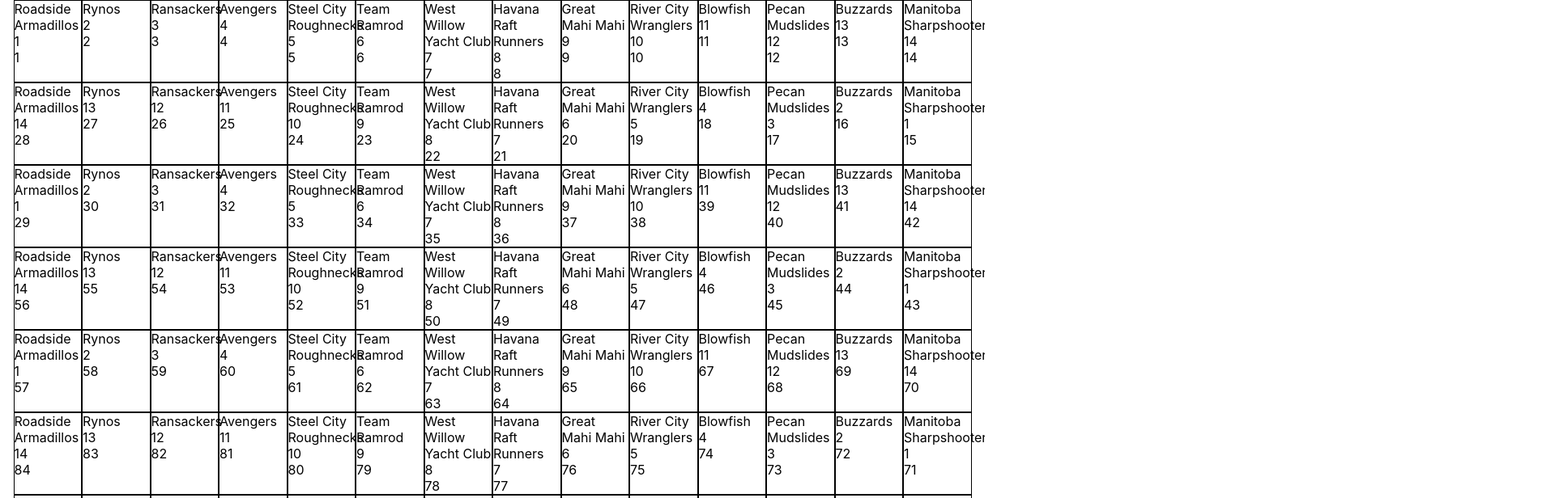
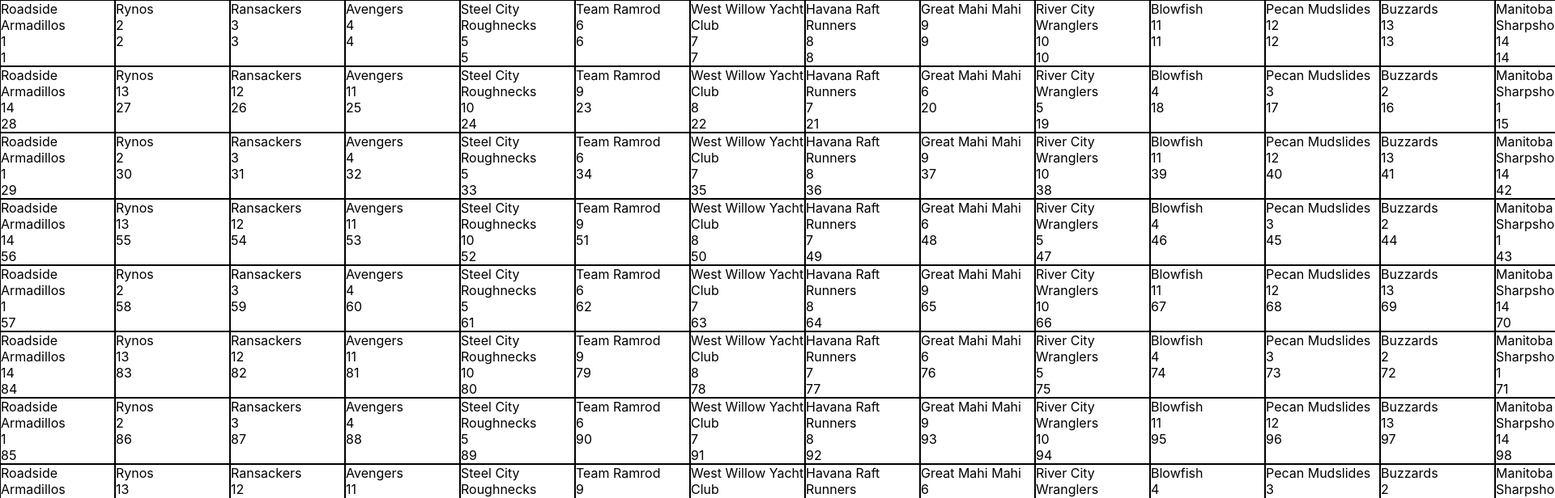
Before and after one commit to AThomasBianchi/big-board, a React (Create React App) app: page / in a window 1280 px wide. Shown: the top 616 px of the page at 81% size, 1920 px wide, since content can reach past the window. Built offline with nearby package versions, Linux system fonts and the light colour scheme.

Commit message:
fix scroll, set width

```diff
--- a/src/Components/App.css
+++ b/src/Components/App.css
@@ -5,8 +5,4 @@
 
 @media screen and (min-width: 1024px) {
 
-  .app-container {
-    max-width: 95%;
-  }
-
 }
--- a/src/Components/BigBoard.css
+++ b/src/Components/BigBoard.css
@@ -9,7 +9,6 @@
   .big-board {
     height: 100vh;
     max-height: 100%;
-    /* width: 50%; */
   }
 
 }
@@ -17,6 +16,7 @@
 @media screen and (min-width: 1024px) {
 
   .big-board {
+    overflow: unset;
     height: unset;
     width: 200vw;
   }
--- a/src/Components/Pick.css
+++ b/src/Components/Pick.css
@@ -3,9 +3,8 @@
 @media screen and (min-width: 1024px) {
 
   .pick {
-    width: calc(95% / 14);
-    max-width: calc(95% / 14);
-    min-width: calc(95% / 14);
+
+    min-width: 140px;
     border: 1px solid black;
   }
 
```
